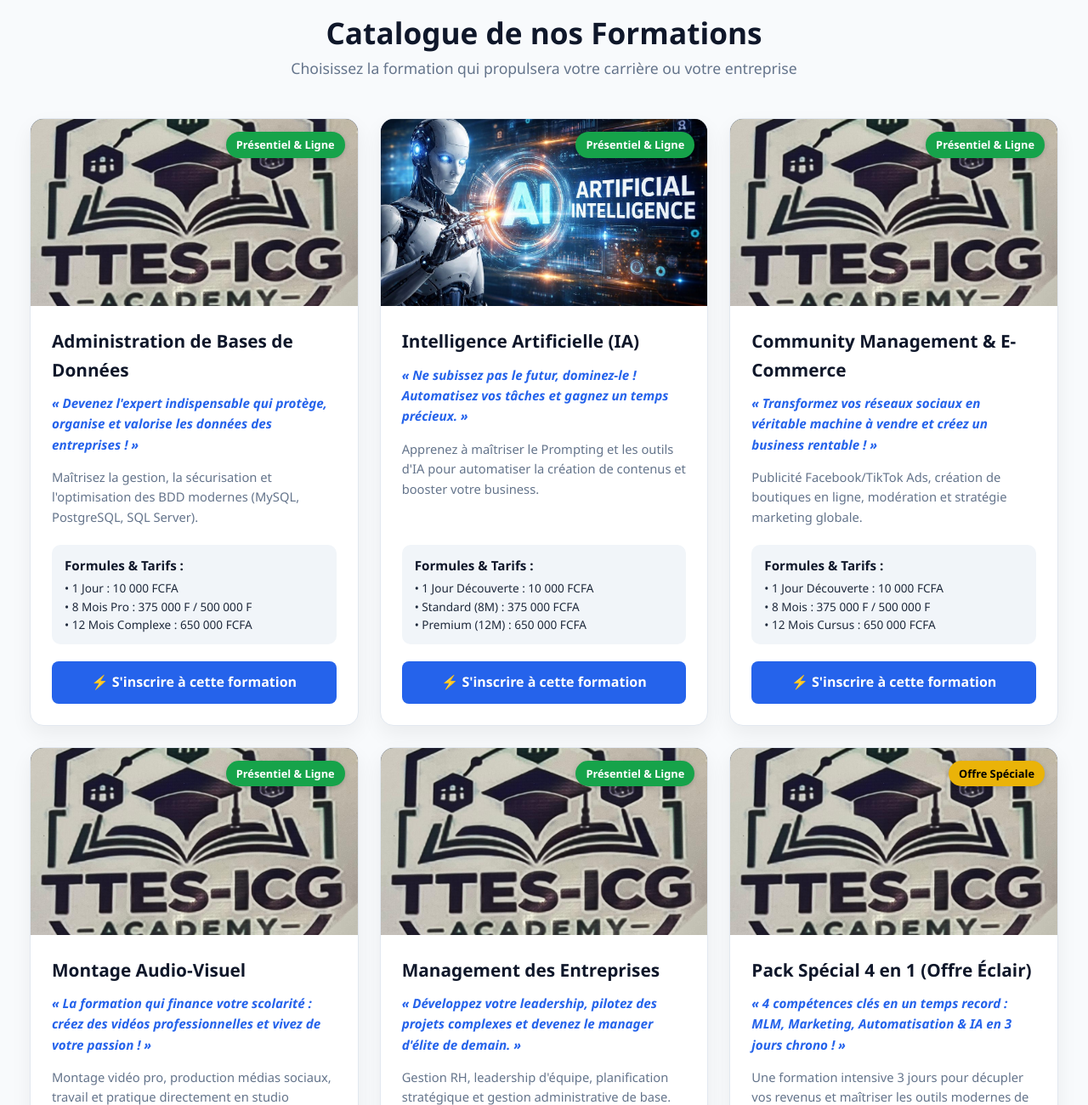
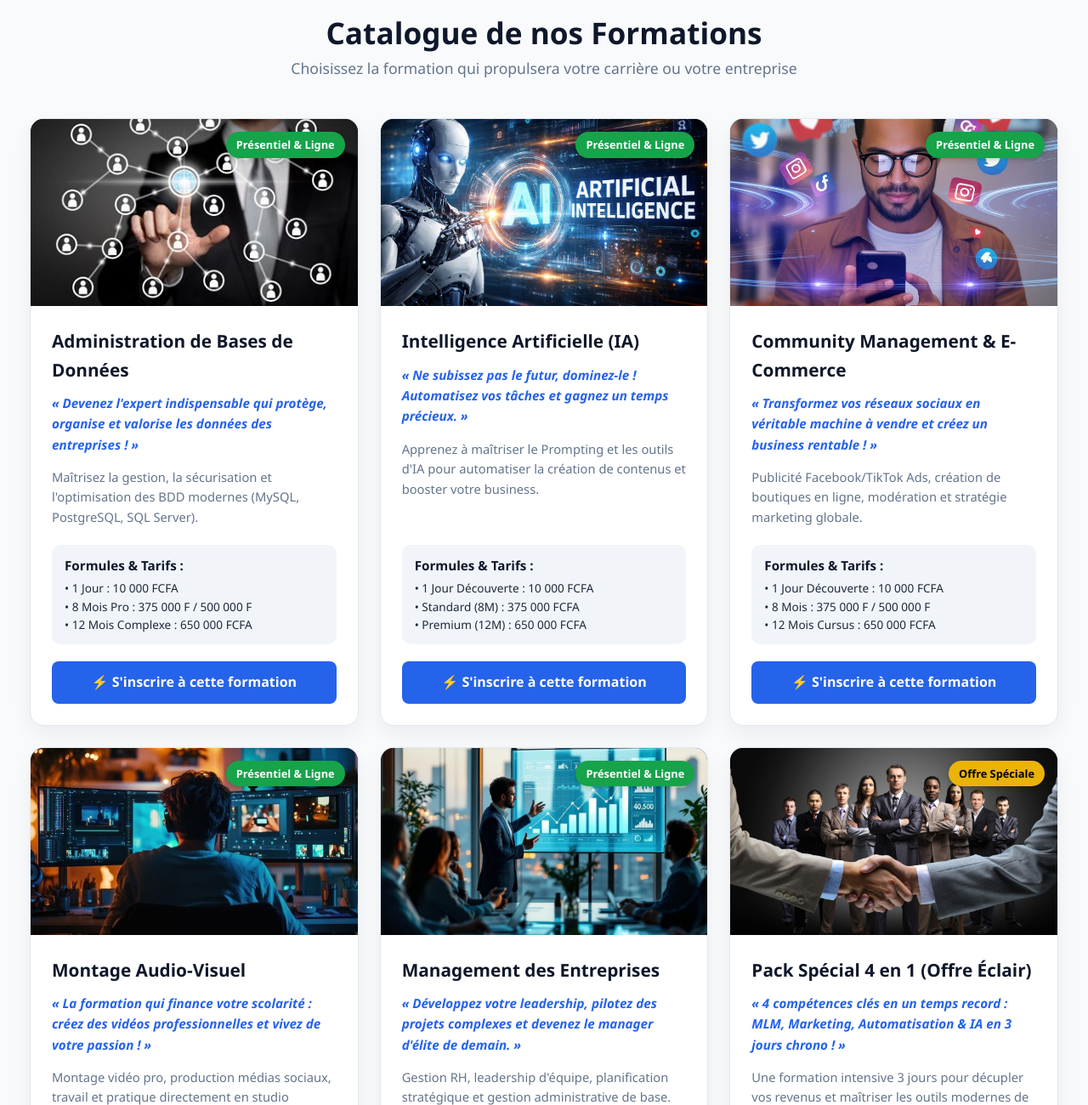
Before and after one commit to fabrelzebaz-design/TTES-icg-inscription-, a website: page index.html in a window 1280 px wide. Shown: the part 476-1776 px from the top of the page at 85% size. Drawn offline with Linux system fonts and the light colour scheme.

Commit message:
Renommage des images et correction liens html

```diff
--- a/index.html
+++ b/index.html
@@ -185,7 +185,7 @@
             <!-- Carte 1 : Base de Données -->
             <div class="card">
                 <div class="card-img-wrapper">
-                    <img src="logo.jpeg" alt="Administration de Bases de Données">
+                    <img src="./bdd.jpg" alt="Administration de Bases de Données">
                     <span class="type-tag">Présentiel & Ligne</span>
                 </div>
                 <div class="card-body">
@@ -225,7 +225,7 @@
             <!-- Carte 3 : Community Management -->
             <div class="card">
                 <div class="card-img-wrapper">
-                    <img src="logo.jpeg" alt="Community Management & E-Commerce">
+                    <img src="./community.jpg" alt="Community Management & E-Commerce">
                     <span class="type-tag">Présentiel & Ligne</span>
                 </div>
                 <div class="card-body">
@@ -245,7 +245,7 @@
             <!-- Carte 4 : Montage Audio-Visuel -->
             <div class="card">
                 <div class="card-img-wrapper">
-                    <img src="logo.jpeg" alt="Montage Audio-Visuel">
+                    <img src="./montage.jpg" alt="Montage Audio-Visuel">
                     <span class="type-tag">Présentiel & Ligne</span>
                 </div>
                 <div class="card-body">
@@ -265,7 +265,7 @@
             <!-- Carte 5 : Management des Entreprises -->
             <div class="card">
                 <div class="card-img-wrapper">
-                    <img src="logo.jpeg" alt="Management des Entreprises">
+                    <img src="./management.jpg" alt="Management des Entreprises">
                     <span class="type-tag">Présentiel & Ligne</span>
                 </div>
                 <div class="card-body">
@@ -285,7 +285,7 @@
             <!-- Carte 6 : Pack Spécial 4 en 1 -->
             <div class="card">
                 <div class="card-img-wrapper">
-                    <img src="logo.jpeg" alt="Pack Spécial 4 en 1">
+                    <img src="./mlm.jpg" alt="Pack Spécial 4 en 1">
                     <span class="type-tag" style="background: #EAB308; color: #000;">Offre Spéciale</span>
                 </div>
                 <div class="card-body">
@@ -301,7 +301,7 @@
                 </div>
             </div>
 
-        </div> <!-- FERMETURE DE GRID-FORMATIONS CORRIGÉE -->
+        </div>
     </main>
 
     <footer>
```
Also changed, not shown: Montage.jpg (renamed from Montage Audio Visuel.jpg), community.jpg (renamed from Community Management & E-Commerce.jpg), management.jpg (renamed from Management des Entreprises.jpg).
